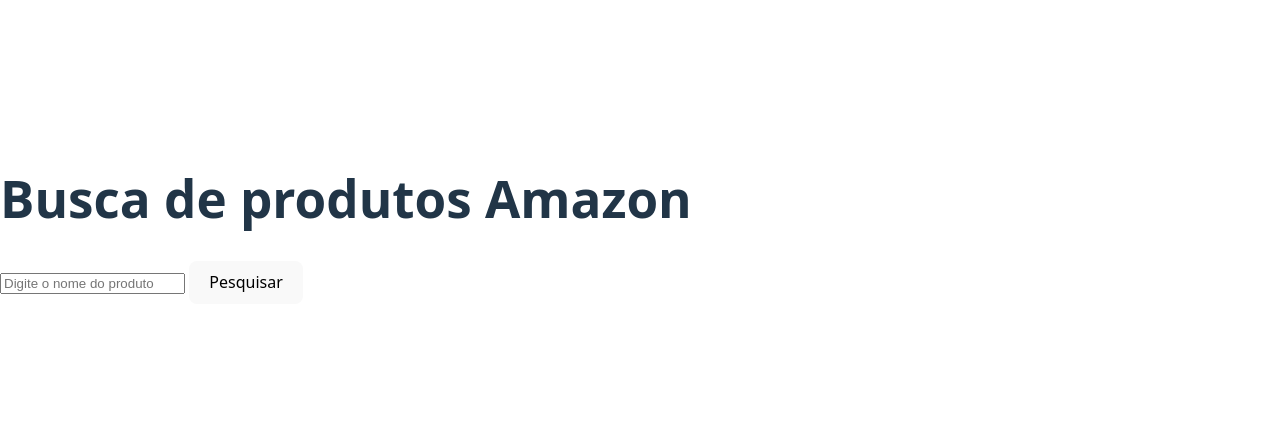
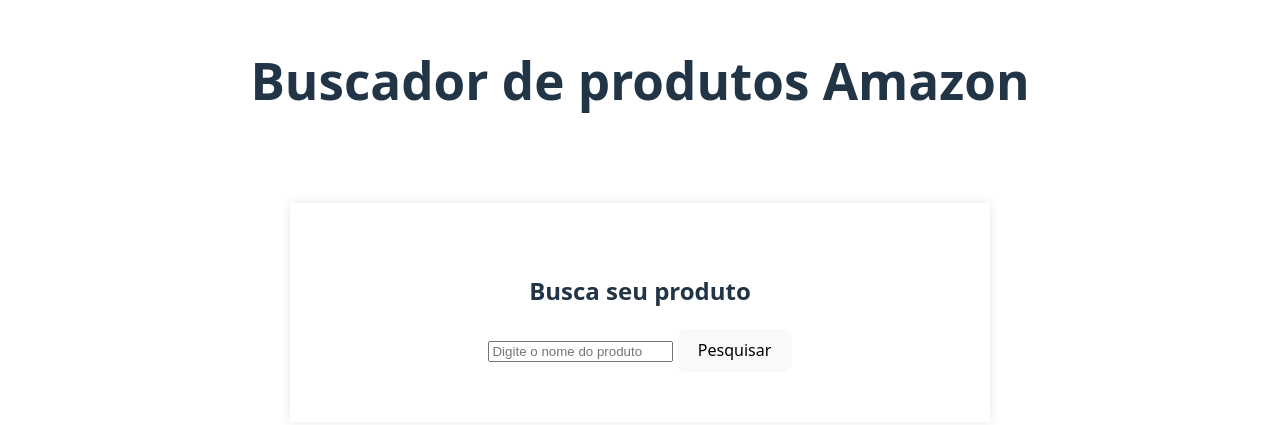
Before and after one commit to danielMonteiro84/scrapeamazon, a website built with Vite: page scrapeamazon-frontend/index.html in a window 1280 px wide. Shown: the part 180-605 px from the top of the page. Built offline with nearby package versions, Linux system fonts and the light colour scheme.

Commit message:
alterando arquivo `index.html e criando arquivo `style.css` para estilização

```diff
--- a/scrapeamazon-frontend/index.html
+++ b/scrapeamazon-frontend/index.html
@@ -8,12 +8,19 @@
   </head>
   <body>
     <div class="container">
-      <h1>Busca de produtos Amazon</h1>
-      <input type="text" id="keyword" placeholder="Digite o nome do produto" />
-      <button id="scrapeButton">Pesquisar</button>
-      <div id="results"></div>
+      <h1>Buscador de produtos Amazon</h1>
+      <div class="containerBuscador">
+        <h2>Busca seu produto</h2>
+        <input
+          type="text"
+          id="keyword"
+          placeholder="Digite o nome do produto"
+        />
+        <button id="scrapeButton">Pesquisar</button>
+        <div id="results"></div>
+      </div>
+
+      <script src="main.js"></script>
     </div>
-
-    <script src="main.js"></script>
   </body>
 </html>
--- /dev/null
+++ b/scrapeamazon-frontend/style.css
@@ -0,0 +1,23 @@
+body {
+  margin-top: 30px;
+}
+
+.container {
+  display: flex;
+  flex-direction: column;
+  align-items: center;
+  justify-content: center;
+  gap: 60px;
+  width: 100%;
+  height: 100%;
+  background-color: rgb(255, 255, 255);
+}
+
+.containerBuscador {
+  text-align: center;
+  width: 80%;
+  max-width: 600px;
+  background-color: #fff;
+  padding: 50px;
+  box-shadow: 0 0 10px rgba(0, 0, 0, 0.1);
+}
```
